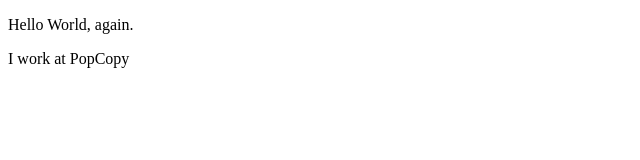
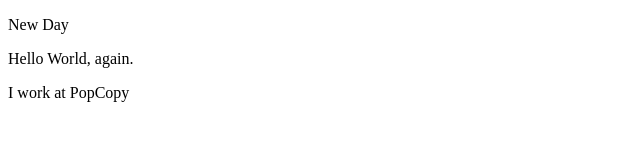
Before and after one commit to chrisharding88/git-basics, a plain HTML site: page index.html in a window 1280 px wide. Shown: the whole page, without its empty margins (0-640 px from the left). Drawn offline with nearby package versions, Linux system fonts and the light colour scheme.

Commit message:
New Message

```diff
--- a/index.html
+++ b/index.html
@@ -10,6 +10,7 @@
 		<script src="js/main.js"></script>
 	</head>
 	<body>
+		<p>New Day</p>
 		<p>Hello World, again.</p>
 		<p>I work at PopCopy</p>
 	</body>
```
